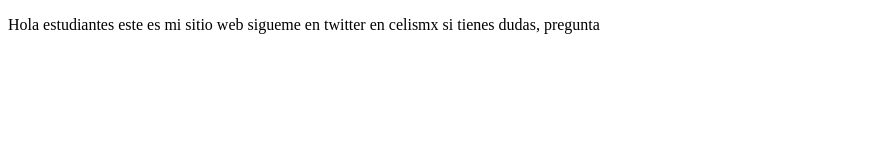
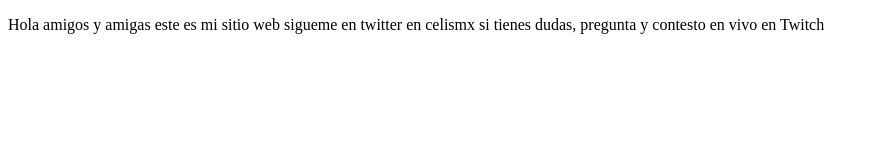
Before and after one commit to gastonoviedo1991/proyectoDemoCursoPrework, a plain HTML site: page index.html in a window 1280 px wide. Shown: the whole page, without its empty margins (0-878 px from the left). Drawn offline with Linux system fonts and the light colour scheme.

Commit message:
cambios agregamos sitio de twitch

```diff
--- a/index.html
+++ b/index.html
@@ -8,7 +8,7 @@
 </head>
 <body>
     <p>
-        Hola estudiantes este es mi sitio web sigueme en twitter en celismx si tienes dudas, pregunta
+        Hola amigos y amigas este es mi sitio web sigueme en twitter en celismx si tienes dudas, pregunta y contesto en vivo en Twitch
     </p>
 </body>
 </html>
```
